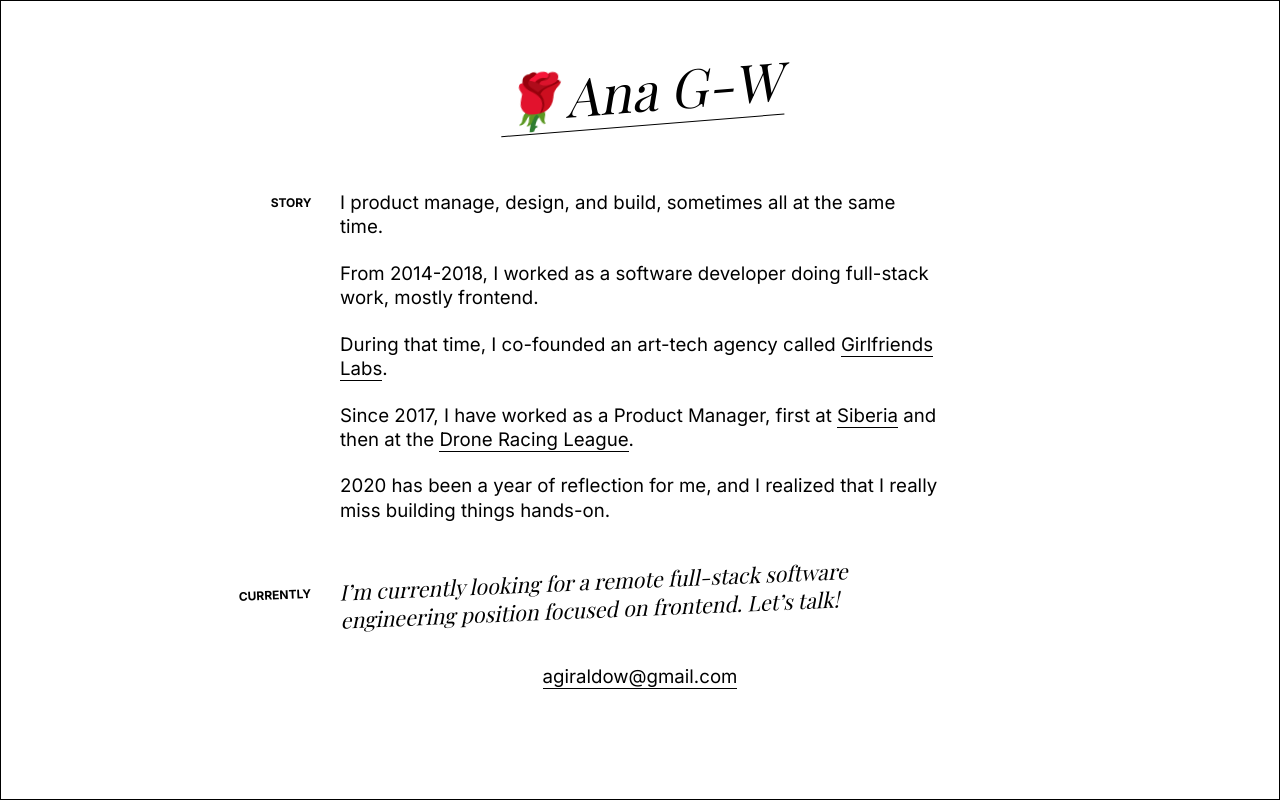
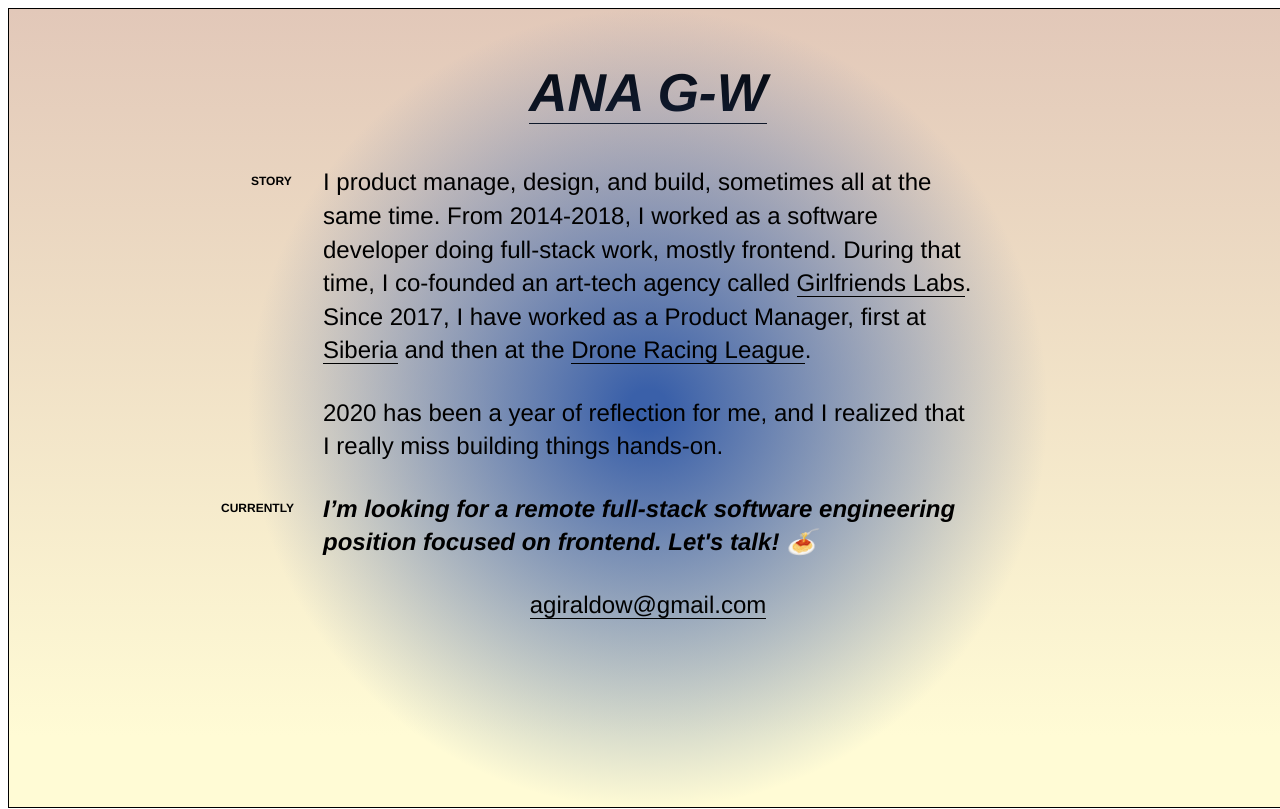
Before and after one commit to awanderingorill/anagw.com, a Gatsby site: page / in a window 1280 px wide. Built offline with nearby package versions, Linux system fonts and the light colour scheme; Gatsby itself is replaced by a stand-in of ours; a web font is replaced by a local one.

Commit message:
Add gradient

```diff
--- a/src/components/container.module.css
+++ b/src/components/container.module.css
@@ -11,4 +11,5 @@
     position: absolute;
     top: 0;
     left: 0;
+    background: linear-gradient(180deg, #E2C8B9 0%, #FFFBD5 91.15%);
   }
--- a/src/pages/index.js
+++ b/src/pages/index.js
@@ -5,24 +5,16 @@ import Container from "../components/container"
 export default function About() {
   return (
     <Container>
-      <h1>🌹Ana G-W</h1>
+      <div></div>
+      <h1>ANA G-W</h1>
       <p class="story">
-          I product manage, design, and build, sometimes all at the same time.
-      </p>
-      <p>
-        From 2014-2018, I worked as a software developer doing full-stack work, mostly frontend.
-      </p>
-      <p>
-        During that time, I co-founded an art-tech agency called <a href="http://girlfriends.site" target="new">Girlfriends Labs</a>.
-      </p>
-      <p>
-        Since 2017, I have worked as a Product Manager, first at <a href="http://siberia.io" target="new">Siberia</a> and then at the <a href="http://drl.io" target="new">Drone Racing League</a>.
+          I product manage, design, and build, sometimes all at the same time. From 2014-2018, I worked as a software developer doing full-stack work, mostly frontend. During that time, I co-founded an art-tech agency called <a href="http://girlfriends.site" target="new">Girlfriends Labs</a>. Since 2017, I have worked as a Product Manager, first at <a href="http://siberia.io" target="new">Siberia</a> and then at the <a href="http://drl.io" target="new">Drone Racing League</a>.
       </p>
       <p>
         2020 has been a year of reflection for me, and I realized that I really miss building things hands-on.
       </p>
       <p class="currently">
-        I’m currently looking for a remote full-stack software engineering position focused on frontend. Let’s talk!
+        I’m looking for a remote full-stack software engineering position focused on frontend. Let's talk! 🍝
       </p>
       <p>
        <a href="mailto:agiraldow@gmail.com">agiraldow@gmail.com</a>
--- a/src/styles/global.css
+++ b/src/styles/global.css
@@ -4,27 +4,36 @@
 @import url('https://fonts.googleapis.com/css2?family=Playfair+Display:ital@0;1&display=swap');
 
 h1 {
-    font-family: "Playfair Display";
-    font-weight: 400;
+    font-family: "Helvetica";
     color: black;
     font-size: 40pt;
     font-style: italic;
     display: inline-block;
     padding-bottom: 0;
     border-bottom: 1px solid black;
-    margin: 1em;
-    transform: rotate(-4.57deg);
+    margin: 1em 0 0.5em 0;
+}
+
+div {
+    display: flex;
+    height: 100vh;
+    width: 100vh;
+    position: absolute;
+    align-items: center;
+    align-self: center;
+    background: radial-gradient(50% 50% at 50% 50%, #3A60A9 5%, rgba(255, 255, 255, 0) 100%);
 }
 
 p {
-    font-family: "Inter";
+    font-family: "Helvetica";
     color: black;
-    font-size: 14pt;
-    max-width: 600px;
+    font-size: 18pt;
+    max-width: 650px;
     margin: 0.6em;
     padding: 0 0.5em 0 0.5em;
     line-height: 1.3em;
     position: relative;
+    line-height: 1.4em;
 }
 
 a {
@@ -43,15 +52,13 @@ p.story::before{
 }
 
 p.currently {
-    font-family: "Playfair Display";
+    font-family: "Helvetica";
     font-style: italic;
-    font-size: 16pt;
-    transform: rotate(-2.42deg);
-    margin: 1.5em;
+    font-weight: 700;
 }
 
 p.currently::before {
-    font-family: "Inter";
+    font-family: "Helvetica";
     font-style: normal;
     content: "currently";
     position: absolute;
@@ -60,12 +67,3 @@ p.currently::before {
     font-size: 9pt;
     font-weight: 700;
 }
-
-p.other-stuff::before{
-    content: "other stuff";
-    position: absolute;
-    left: -90px;
-    text-transform: uppercase;
-    font-size: 9pt;
-    font-weight: 700;
-}
```
